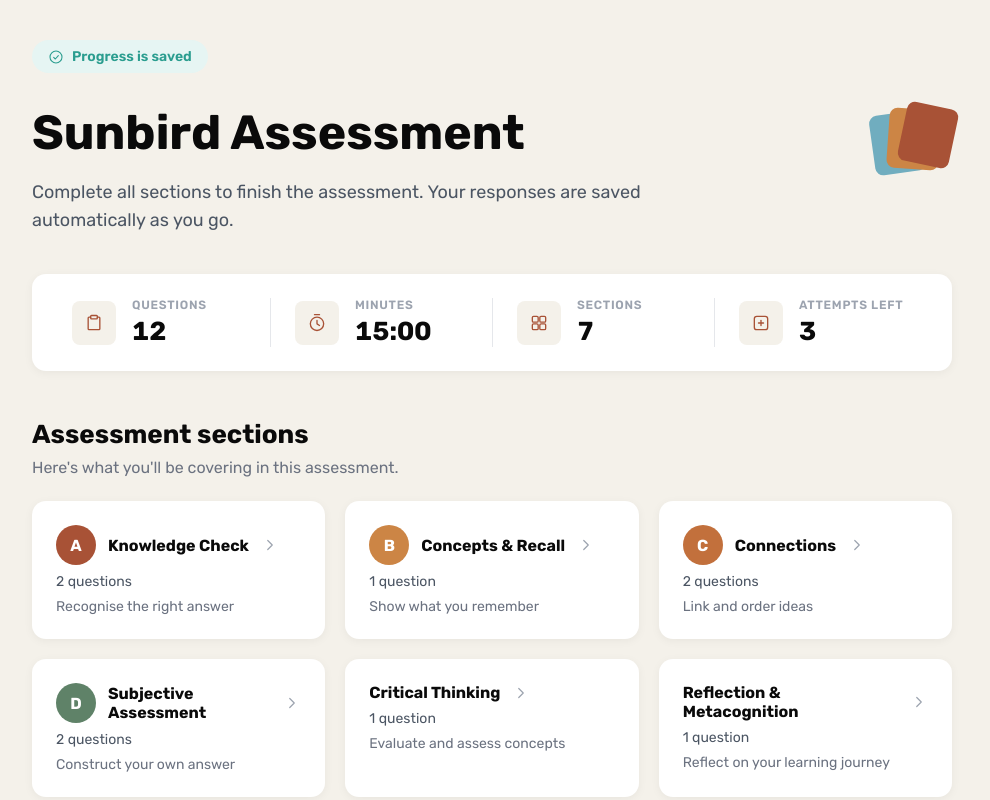
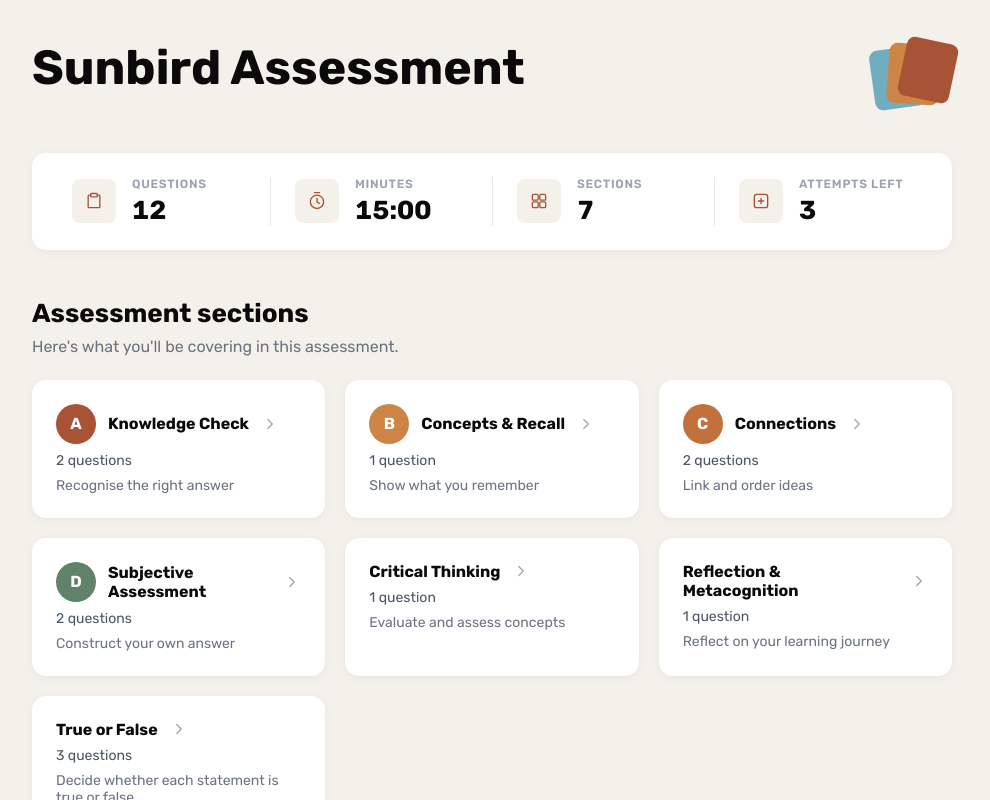
Before and after one commit to Deeksha1502/player-v2, a React (Vite) app: page / in a window 1280 px wide. Shown: the whole page, without its empty margins (148-1138 px from the left). Built offline with nearby package versions, Linux system fonts and the light colour scheme.

Commit message:
style(react): remove the progress-saved pill and description from the overview

```diff
--- a/src/components/MainPlayer/MainPlayer.tsx
+++ b/src/components/MainPlayer/MainPlayer.tsx
@@ -396,7 +396,6 @@ export function MainPlayer({ playerConfig, onPlayerEvent }: MainPlayerProps) {
     content = (
       <StartPage
         title={overview.title}
-        description={overview.description}
         sections={state.sections}
         totalQuestions={overview.totalQuestions}
         totalSections={overview.totalSections}
--- a/src/components/StartPage/StartPage.module.scss
+++ b/src/components/StartPage/StartPage.module.scss
@@ -41,19 +41,6 @@
   margin-inline: auto;
 }
 
-.savedPill {
-  display: inline-flex;
-  align-items: center;
-  gap: v.$space-2;
-  padding: v.$space-2 v.$space-4;
-  margin-bottom: v.$space-8;
-  background: v.$success-bg;
-  color: v.$success;
-  border-radius: v.$r-pill;
-  font-size: v.$text-sm;
-  font-weight: v.$fw-semibold;
-}
-
 .heading {
   display: flex;
   align-items: flex-start;
@@ -72,14 +59,6 @@
   font-weight: v.$fw-bold;
   line-height: v.$lh-tight;
   color: v.$g900;
-}
-
-.description {
-  margin: 0;
-  max-width: 42rem;
-  font-size: v.$text-md;
-  line-height: v.$lh-normal;
-  color: v.$gray-600;
 }
 
 // Decorative stacked cards (top-right of the title).
--- a/src/components/StartPage/StartPage.tsx
+++ b/src/components/StartPage/StartPage.tsx
@@ -1,6 +1,5 @@
 import { t, readI18n } from '../../i18n/translations';
 import {
-  CheckIcon,
   ClipboardIcon,
   TimerIcon,
   GridIcon,
@@ -25,7 +24,6 @@ const BADGE_COLORS = ['#a85236', '#cc8545', '#c2703c', '#5f8268'];
 
 export interface StartPageProps {
   title: string;
-  description?: string;
   sections: Section[];
   totalQuestions: number;
   totalSections: number;
@@ -47,7 +45,6 @@ function formatMinutes(seconds: number): string {
 
 export function StartPage({
   title,
-  description,
   sections,
   totalQuestions,
   totalSections,
@@ -73,15 +70,9 @@ export function StartPage({
   return (
     <div className={styles.overview}>
       <main className={styles.main}>
-        <span className={styles.savedPill}>
-          <CheckIcon size={16} />
-          {t(language, 'PROGRESS_SAVED')}
-        </span>
-
         <div className={styles.heading}>
           <div className={styles.headingText}>
             <h1 className={styles.title}>{title}</h1>
-            {description && <p className={styles.description}>{description}</p>}
           </div>
           <span className={styles.decoCards} aria-hidden="true">
             <span className={styles.decoCard} />
```
Also changed, not shown: 1 other file (tests, documents, lock files or other folders).
